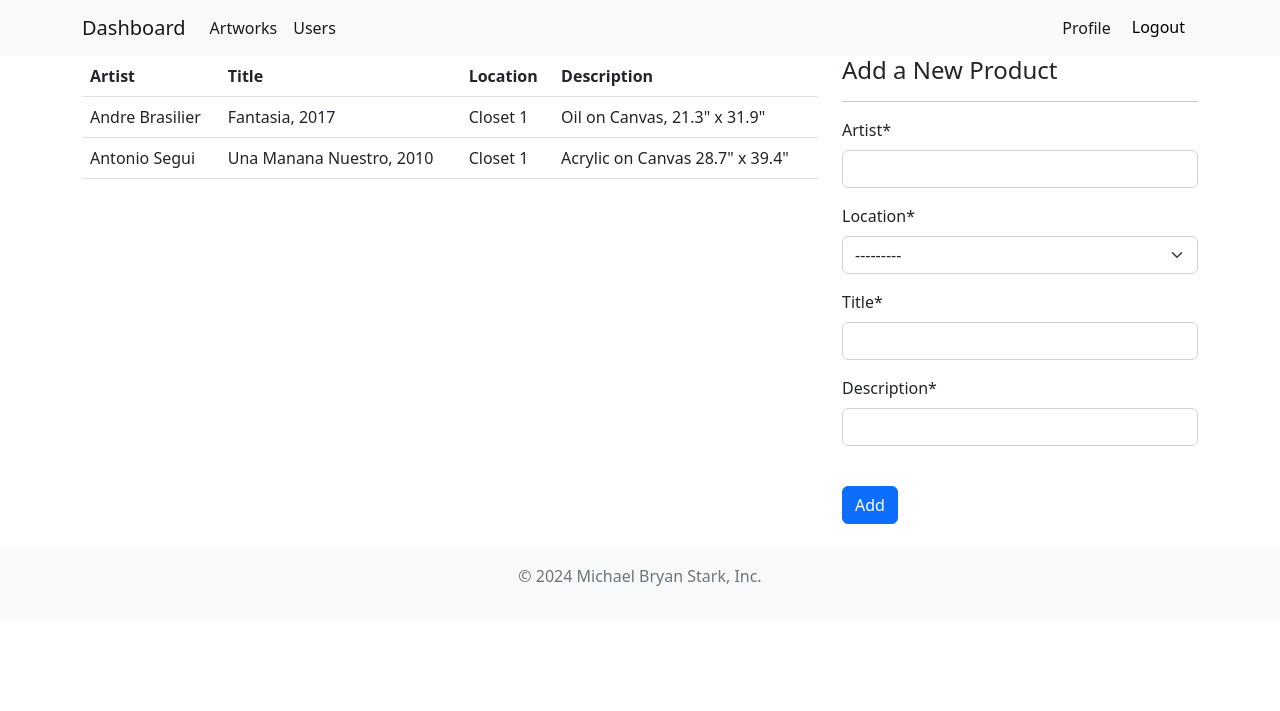
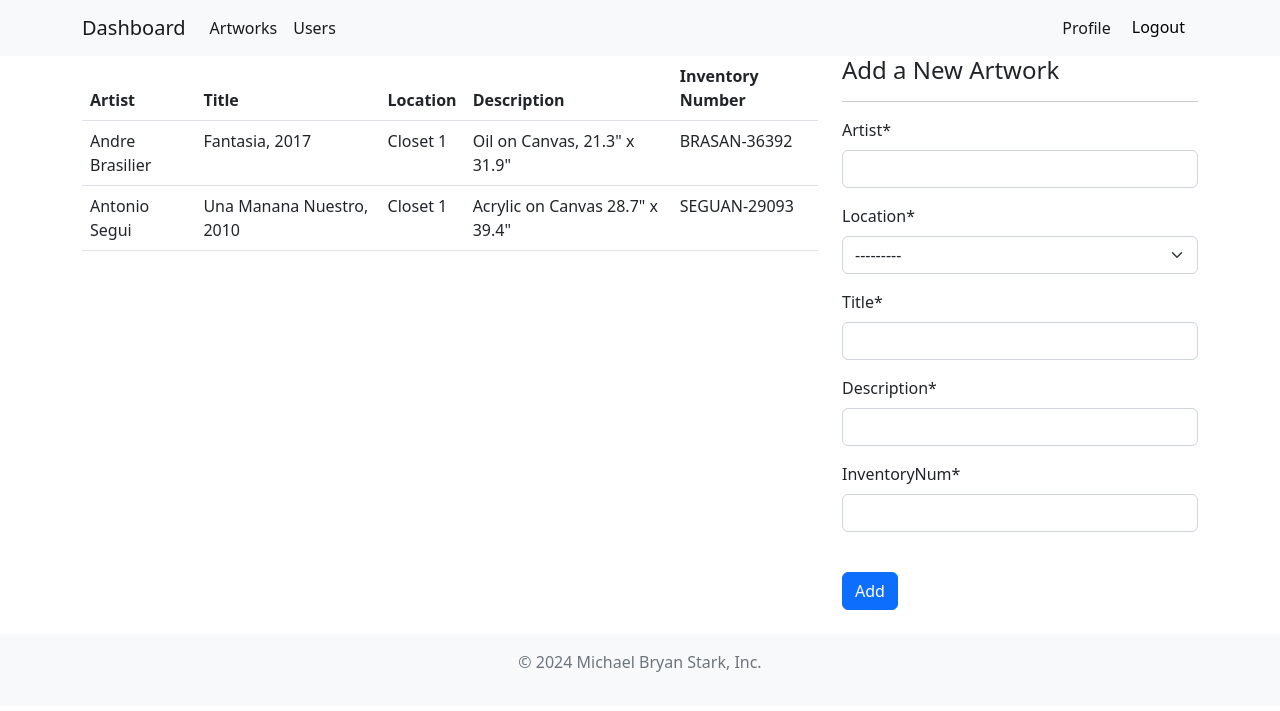
Before and after one commit to michaelbryanstark/art-inventory, a Django app: page //products/ in a window 1280 px wide. Shown: the top 711 px of the page. Run offline with Django 4.2, Linux system fonts and the light colour scheme; a user stored in the database is signed in; data comes from the database, SQL or seed files in the repository; both versions use the stored data as it was after the commit; some libraries are stand-ins or nearby versions.

Commit message:
created new category for the model product called inventoryNum

```diff
--- a/inventory/admin.py
+++ b/inventory/admin.py
@@ -7,7 +7,7 @@ admin.site.site_header = "Inventory Admin"
 
 class ProductAdmin(admin.ModelAdmin):
     model = Product
-    list_display = ("artist", "location", "title")
+    list_display = ("artist", "location", "title", "inventoryNum")
     list_filter = ["location"]
     search_fields = ["artist"]
 
--- a/inventory/forms.py
+++ b/inventory/forms.py
@@ -22,4 +22,4 @@ class UserRegistry(UserCreationForm):
 class ProductForm(forms.ModelForm):
     class Meta:
         model = Product
-        fields = ["artist", "location", "title", "description"]
+        fields = ["artist", "location", "title", "description", "inventoryNum"]
--- a/inventory/models.py
+++ b/inventory/models.py
@@ -29,6 +29,7 @@ class Product(models.Model):
     location = models.CharField(max_length=20, choices=LOCATION, null=True)
     title = models.CharField(max_length=200, null=True)
     description = models.CharField(max_length=200, null=True)
+    inventoryNum = models.CharField(max_length=100, null=True)
     # inventory number
 
     def __str__(self) -> str:
--- a/inventory/templates/inventory/index.html
+++ b/inventory/templates/inventory/index.html
@@ -74,6 +74,7 @@
                             <tr>
                                 <th scope="col">Name</th>
                                 <th scope="col">Title</th>
+                                <th scope="col">Inventory Number</th>
                             </tr>
                         </thead>
                         <tbody>
@@ -81,6 +82,7 @@
                             <tr>
                                 <td>{{ product.artist }}</td>
                                 <td>{{ product.title }}</td>
+                                <td>{{ product.inventoryNum }}</td>
                             </tr>
                             {% endfor %}
                         </tbody>
--- a/inventory/templates/inventory/products.html
+++ b/inventory/templates/inventory/products.html
@@ -13,6 +13,7 @@
                         <th scope="col">Title</th>
                         <th scope="col">Location</th>
                         <th scope="col">Description</th>
+                        <th scope="col">Inventory Number</th>
                     </tr>
                 </thead>
                 <tbody>
@@ -22,6 +23,7 @@
                         <td>{{ product.title }}</td>
                         <td>{{ product.location }}</td>
                         <td>{{ product.description }}</td>
+                        <td>{{ product.inventoryNum }}</td>
                     </tr>
                     {% endfor %}
                 </tbody>
@@ -30,7 +32,7 @@
         {% if user.is_staff and user.is_superuser %}
         <div class="col-md-4">
             <form method="POST">
-                <h4>Add a New Product</h4>
+                <h4>Add a New Artwork</h4>
                 <hr>
                 {% csrf_token %}
                 {{ form|crispy}}
```
Also changed, not shown: db.sqlite3, inventory/migrations/0002_product_inventorynum.py (added).
